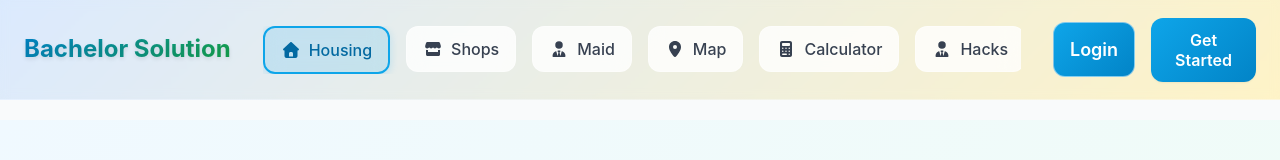
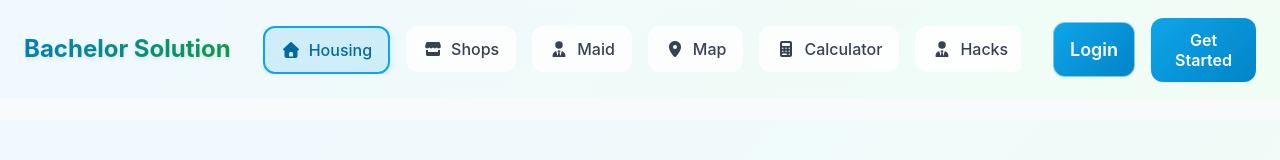
Before and after one commit to md-sazid9089/bachelor_solution_version2, a React (Vite) app in the folder frontend/: page / in a window 1280 px wide. Shown: the top 160 px of the page. Built offline with nearby package versions, Linux system fonts and the light colour scheme; no server answers.

Commit message:
feat: unify section background styles to use primary and secondary color gradients

```diff
--- a/frontend/src/components/Header.jsx
+++ b/frontend/src/components/Header.jsx
@@ -12,20 +12,10 @@
 }) => {
   const [isMobileMenuOpen, setIsMobileMenuOpen] = useState(false);
 
-  // Get background color based on active section - using actual color values
+  // Get background color based on active section - using housing page color for all
   const getSectionBackground = (section) => {
-    const sectionColors = {
-      'housing': 'linear-gradient(135deg, #dbeafe 0%, #fef3c7 100%)', // primary-50 to secondary-50
-      'shops': 'linear-gradient(135deg, #fef3c7 0%, #f3e8ff 100%)', // secondary-50 to accent-50
-      'maid': 'linear-gradient(135deg, #f3e8ff 0%, #dbeafe 100%)', // accent-50 to primary-50
-      'map': 'linear-gradient(135deg, #f9fafb 0%, #dbeafe 100%)', // gray-50 to primary-50
-      'expense-calculator': 'linear-gradient(135deg, #f3e8ff 0%, #dbeafe 100%)', // accent-50 to primary-50
-      'hacks': 'linear-gradient(135deg, #fef3c7 0%, #dbeafe 100%)', // secondary-50 to primary-50
-      'health': 'linear-gradient(135deg, rgba(255, 255, 255, 0.95) 0%, rgba(248, 250, 252, 0.9) 100%)',
-      'profile': 'linear-gradient(135deg, #f9fafb 0%, #dbeafe 100%)', // gray-50 to primary-50
-      'get-started': 'linear-gradient(135deg, #dbeafe 0%, #fef3c7 100%)' // primary-50 to secondary-50
-    };
-    return sectionColors[section] || 'rgba(249, 250, 251, 0.9)'; // Default gray
+    // Use housing page gradient for all sections - matching CSS variables
+    return 'linear-gradient(135deg, var(--primary-50) 0%, var(--secondary-50) 100%)';
   };
 
   const navItems = [
--- a/frontend/src/styles/components.css
+++ b/frontend/src/styles/components.css
@@ -471,7 +471,7 @@
 
 /* Shops Section */
 .shops-section {
-  background: linear-gradient(135deg, var(--secondary-50) 0%, var(--accent-50) 100%);
+  background: linear-gradient(135deg, var(--primary-50) 0%, var(--secondary-50) 100%);
 }
 
 .category-filters {
@@ -616,7 +616,7 @@
 
 /* Maid Section */
 .maid-section {
-  background: linear-gradient(135deg, var(--accent-50) 0%, var(--primary-50) 100%);
+  background: linear-gradient(135deg, var(--primary-50) 0%, var(--secondary-50) 100%);
 }
 
 .service-filters {
@@ -704,7 +704,7 @@
 
 /* Map Section */
 .map-section {
-  background: linear-gradient(135deg, var(--gray-50) 0%, var(--primary-50) 100%);
+  background: linear-gradient(135deg, var(--primary-50) 0%, var(--secondary-50) 100%);
 }
 
 .map-controls {
@@ -1050,7 +1050,7 @@
 
 /* Profile Section */
 .profile-section {
-  background: linear-gradient(135deg, var(--gray-50) 0%, var(--primary-50) 100%);
+  background: linear-gradient(135deg, var(--primary-50) 0%, var(--secondary-50) 100%);
 }
 
 .profile-container {
@@ -1248,7 +1248,7 @@
 
 /* Expense Calculator Section */
 .expense-calculator-section {
-  background: linear-gradient(135deg, var(--accent-50) 0%, var(--primary-50) 100%);
+  background: linear-gradient(135deg, var(--primary-50) 0%, var(--secondary-50) 100%);
 }
 
 .expense-calculator-container {
@@ -2207,7 +2207,7 @@
 
 /* Ex-Bachelor Hacks Section */
 .hacks-section {
-  background: linear-gradient(135deg, var(--secondary-50) 0%, var(--primary-50) 100%);
+  background: linear-gradient(135deg, var(--primary-50) 0%, var(--secondary-50) 100%);
 }
 
 .hacks-toolbar {
@@ -2868,7 +2868,7 @@
 /* Health Section Styles */
 .health-section {
   padding: var(--space-20) 0;
-  background: linear-gradient(135deg, rgba(255, 255, 255, 0.95) 0%, rgba(248, 250, 252, 0.9) 100%);
+  background: linear-gradient(135deg, var(--primary-50) 0%, var(--secondary-50) 100%);
   min-height: 100vh;
 }
 
```
